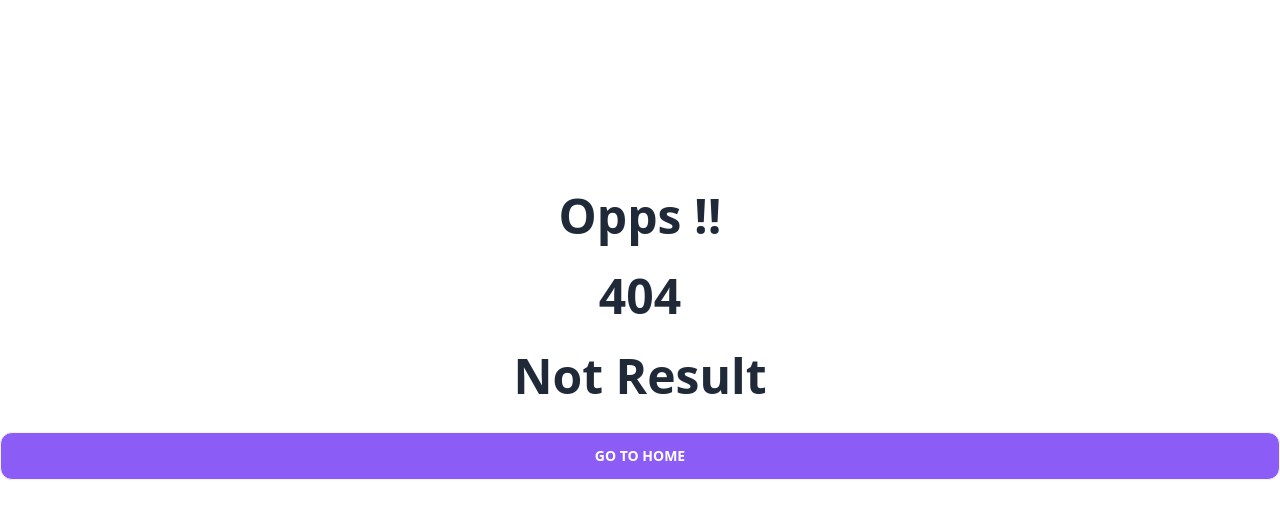
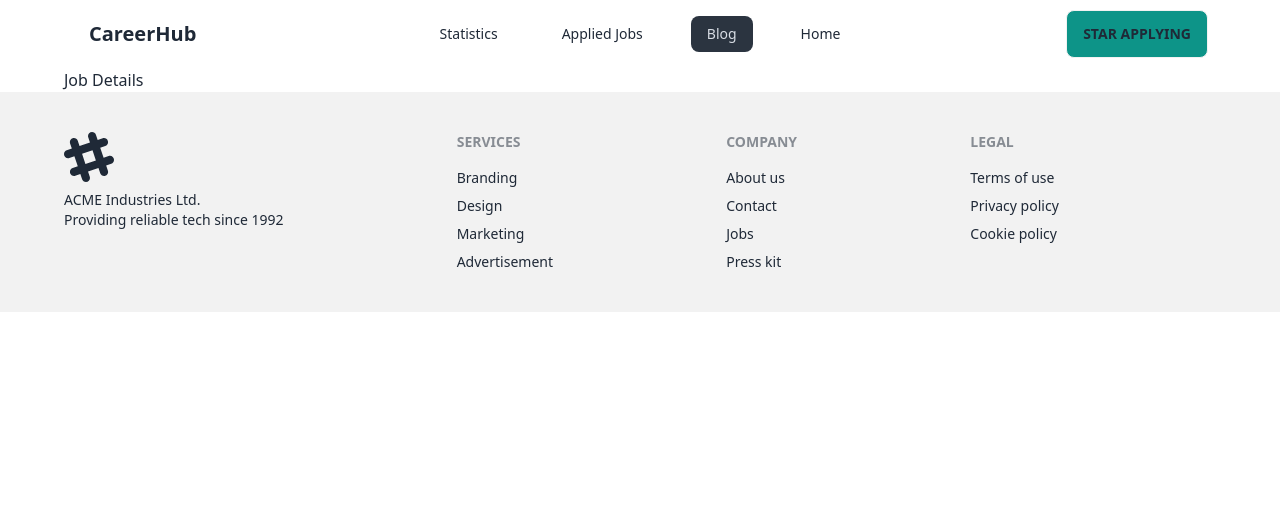
Before and after one commit to Kamrulthedev/Career-hub-projects, a React (Vite) app: page /jobs/1 in a window 1280 px wide. Before the commit this address had no page. Shown: the top 518 px of the page. Built offline with nearby package versions, Linux system fonts and the light colour scheme.

Commit message:
LInk-commit

```diff
--- /dev/null
+++ b/src/Compunents/JobDetails/JobDetails.jsx
@@ -0,0 +1,11 @@
+
+
+const JobDetails = () => {
+    return (
+        <div>
+            <h2>Job Details</h2>
+        </div>
+    );
+};
+
+export default JobDetails;
--- a/src/Compunents/job/job.jsx
+++ b/src/Compunents/job/job.jsx
@@ -21,7 +21,7 @@ const Job = ({job}) => {
             <p className="text-slate-950 font-bold flex"><img src={'https://i.ibb.co/6PVvw4Y/money.png '} alt="" />Salary: {salary}</p>
           </div>
           <div className="card-actions ">
-            <button className="btn btn-primary ">View Details</button>
+         <Link to={'.'}>   <button className="btn btn-primary ">View Details</button></Link>
           </div>
         </div>
       </div>
--- a/src/main.jsx
+++ b/src/main.jsx
@@ -7,6 +7,7 @@ import Home from './Compunents/Home/Home'
 import AppliedJobs from './Compunents/AppliedJobs/AppliedJobs'
 import Bolgs from './Compunents/Bolgs/Bolgs'
 import ErroePage from './Compunents/ErroePage/ErroePage'
+import JobDetails from './Compunents/JobDetails/JobDetails'
 
 
 const router = createBrowserRouter([{
@@ -26,6 +27,10 @@ const router = createBrowserRouter([{
     {
       path: '/jobs',
       element: <Bolgs></Bolgs>
+    },
+    {
+      path : '/jobs/:id',
+      element: <JobDetails></JobDetails>
     }
   ]
 
```
